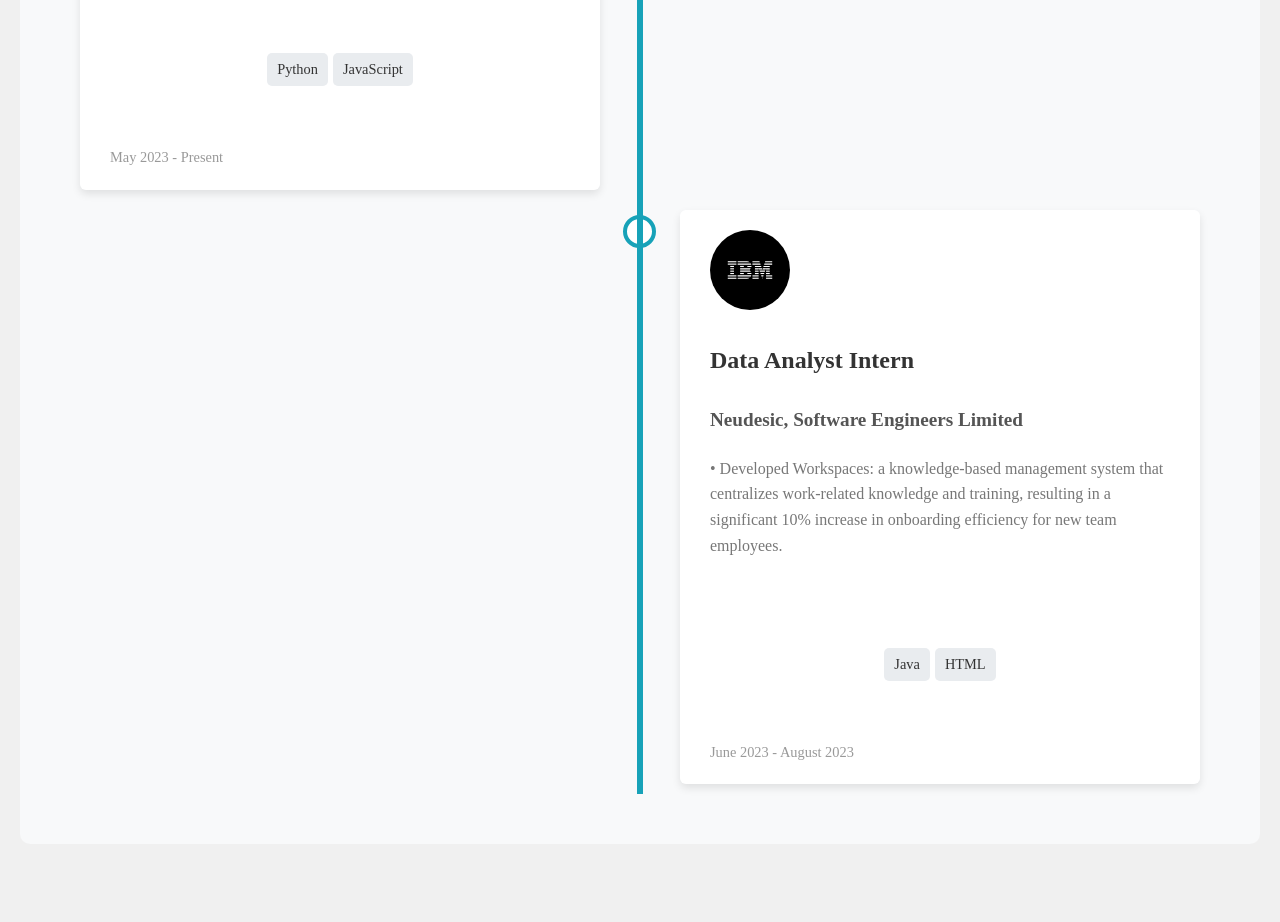
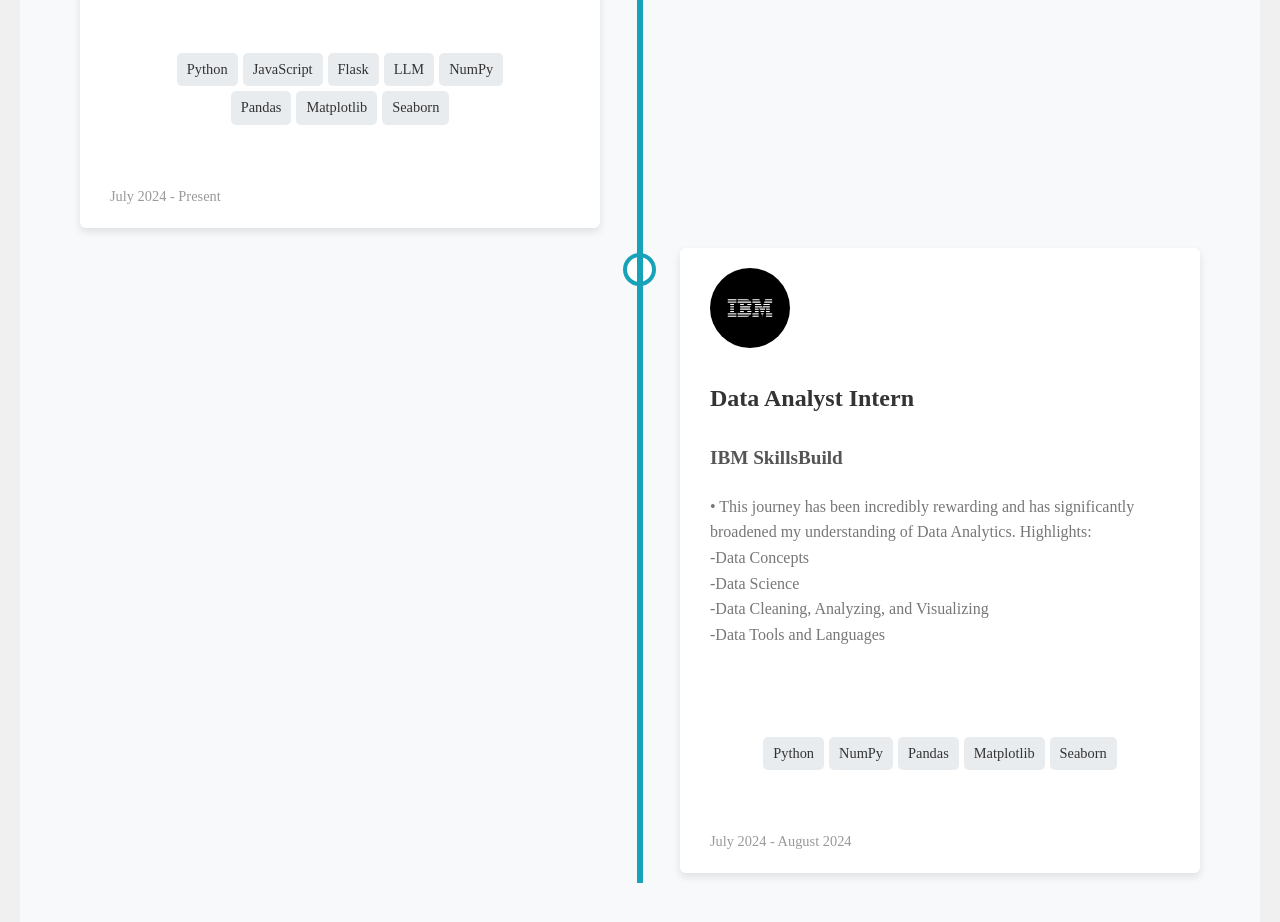
Before and after one commit to vaibhavraj-4/vaibhavraj-4.github.io, a plain HTML site: page about.html in a window 1280 px wide. Shown: the part 2754-3676 px from the top of the page. Before the commit the page ends 3598 px from the top, so only its background shows below. Drawn offline with nearby package versions, Linux system fonts and the light colour scheme.

Commit message:
New update-wallpaper

```diff
--- a/about.html
+++ b/about.html
@@ -149,24 +149,38 @@
                     <div class="skills">
                         <div class="skill">Python</div>
                         <div class="skill">JavaScript</div>
+                        <div class="skill">Flask</div>
+                        <div class="skill">LLM</div>
+                        <div class="skill">NumPy</div>
+                        <div class="skill">Pandas</div>
+                        <div class="skill">Matplotlib</div>
+                          <div class="skill">Seaborn</div>
                         <!-- Additional skills here -->
                     </div>
-                    <span class="timeline-date">May 2023 - Present</span>
+                    <span class="timeline-date">July 2024 - Present</span>
                 </div>
             </div>
             <div class="timeline-container right" data-aos="fade-up">
                 <div class="timeline-content">
                   <img src="icons/02_8-bar-reverse.svg" style="border-radius: 50%;width: 80px;">
                     <h3>Data Analyst Intern</h3>
-                    <h4>Neudesic, Software Engineers Limited</h4>
-                    <p>• Developed Workspaces: a knowledge-based management system that centralizes work-related knowledge and training, resulting in a significant 10% increase in onboarding efficiency for new team employees.</p>
+                    <h4>IBM SkillsBuild</h4>
+                    <p>• This journey has been incredibly rewarding and has significantly broadened my understanding of Data Analytics.
+                      Highlights:<br />
+                      -Data Concepts<br />
+                      -Data Science<br />
+                      -Data Cleaning, Analyzing, and Visualizing<br />
+                      -Data Tools and Languages</p>
                     <!-- Additional content here -->
                     <div class="skills">
-                        <div class="skill">Java</div>
-                        <div class="skill">HTML</div>
+                        <div class="skill">Python</div>
+                        <div class="skill">NumPy</div>
+                        <div class="skill">Pandas</div>
+                        <div class="skill">Matplotlib</div>
+                          <div class="skill">Seaborn</div>
                         <!-- Additional skills here -->
                     </div>
-                    <span class="timeline-date">June 2023 - August 2023</span>
+                    <span class="timeline-date">July 2024 - August 2024</span>
                 </div>
             </div>
             <!-- Additional experience entries -->
--- a/styles.css
+++ b/styles.css
@@ -275,7 +275,7 @@ section#home {
 }
 
 #large-header {
-  background-image: url("icons/cool-background1.svg");
+  background-image: url("icons/background-01.jpg");
 }
 /* https://cdn.pixabay.com/photo/2024/04/09/04/23/ai-generated-8684971_1280.jpg */
 .main-title {
@@ -302,7 +302,7 @@ section#home {
   font-size: 3rem;
   font-style: italic;
   text-align: center;
-  margin: 150px;
+  margin: 250px;
   padding: 50px;
 }
 
```
Also changed, not shown: icons/background-01.jpg (added), icons/cool-background1.svg, 2 other files.
